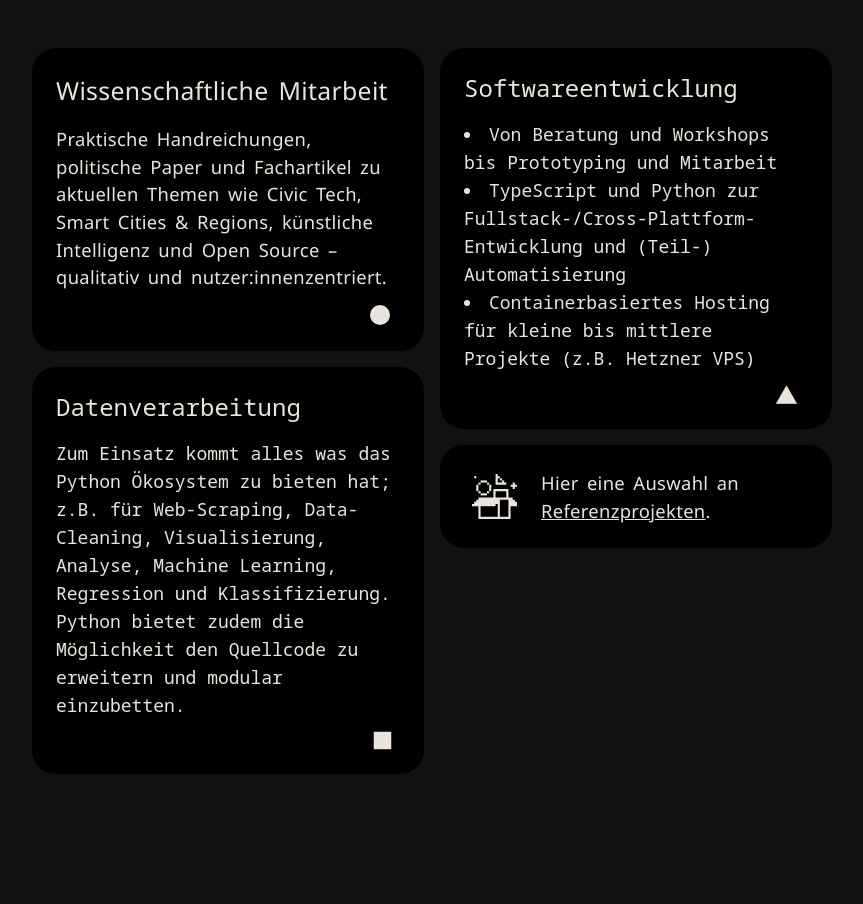
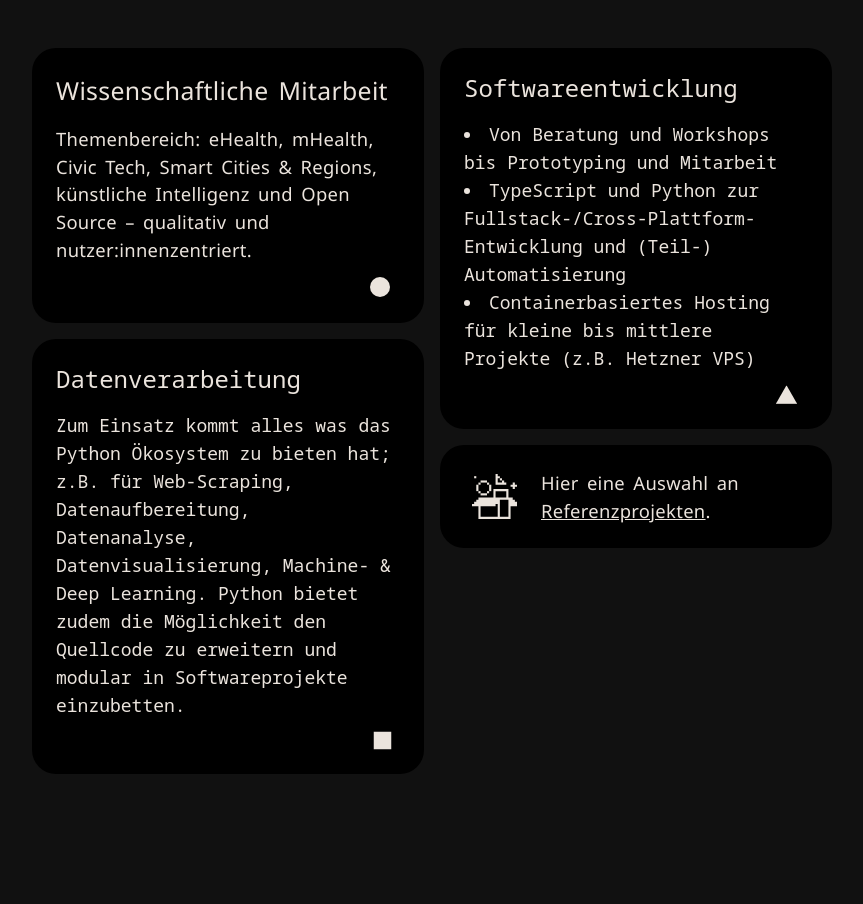
Before and after one commit to schwamic/digimunea, a Next.js app: page / in a window 1280 px wide. Shown: the part 512-1416 px from the top of the page, without its empty margins (208-1071 px from the left). Built offline with nearby package versions, Linux system fonts and the light colour scheme; a web font is replaced by a local one.

Commit message:
docs: update

```diff
--- a/src/app/page.tsx
+++ b/src/app/page.tsx
@@ -66,7 +66,7 @@ const content = {
             title: 'Wissenschaftliche Mitarbeit',
             description: [
                 {
-                    text: 'Praktische Handreichungen, politische  Paper und Fachartikel zu aktuellen Themen wie Civic Tech, Smart Cities & Regions, künstliche Intelligenz und Open Source – qualitativ und nutzer:innenzentriert.',
+                    text: 'Themenbereich: eHealth, mHealth, Civic Tech, Smart Cities & Regions, künstliche Intelligenz und Open Source – qualitativ und nutzer:innenzentriert.',
                 },
             ],
             style: 'sans' as const,
@@ -76,7 +76,7 @@ const content = {
             title: 'Datenverarbeitung',
             description: [
                 {
-                    text: 'Zum Einsatz kommt alles was das Python Ökosystem zu bieten hat; z.B. für Web-Scraping, Data-Cleaning, Visualisierung, Analyse, Machine Learning, Regression und Klassifizierung. Python bietet zudem die Möglichkeit den Quellcode zu erweitern und modular einzubetten.',
+                    text: 'Zum Einsatz kommt alles was das Python Ökosystem zu bieten hat; z.B. für Web-Scraping, Datenaufbereitung, Datenanalyse, Datenvisualisierung, Machine- & Deep Learning. Python bietet zudem die Möglichkeit den Quellcode zu erweitern und modular in Softwareprojekte einzubetten.',
                 },
             ],
             style: 'mono' as const,
--- a/src/app/references/page.tsx
+++ b/src/app/references/page.tsx
@@ -79,6 +79,16 @@ const content = {
     projects: [
         {
             symbols: ['circle', 'square', 'triangle'],
+            company: [{ text: '2026 | ' }, { text: 'TH Augsburg', link: 'https://tha.de' }],
+            description: [
+                { text: 'SMILe', link: 'https://www.tha.de/Informatik/THA-ias/innolab/Projekt-SMILe.html' },
+                {
+                    text: ' – Entwicklung und Erprobung eines integrierten Versorgungsmodells im Verlauf der allogenen hämatopoetischen Stammzelltransplantation unter Einsatz von eHealth',
+                },
+            ],
+        },
+        {
+            symbols: ['circle', 'square', 'triangle'],
             company: [{ text: '2025 | ' }, { text: 'neuland21 e.V.', link: 'https://neuland21.de' }],
             description: [
                 { text: 'REINVENT', link: 'https://neuland21.de/projekte/reinvent' },
@@ -89,8 +99,11 @@ const content = {
             symbols: ['circle'],
             company: [{ text: '2025 | ' }, { text: 'TH Augsburg', link: 'https://tha.de' }],
             description: [
-                { text: 'STANDORT', link: 'https://www.springerprofessional.de/standort/5054282' },
-                { text: '-Submission zu „KI-Methoden in der Stadtentwicklung“' },
+                { text: 'STANDORT' },
+                {
+                    text: ' – Urbane Digitale Zwillinge: Anwendungsperspektiven für die Stadtentwicklung durch die KI-gestützte Digitalisierung von Bauleitplänen',
+                    link: 'https://link.springer.com/article/10.1007/s00548-026-01033-8',
+                },
             ],
         },
         {
```
